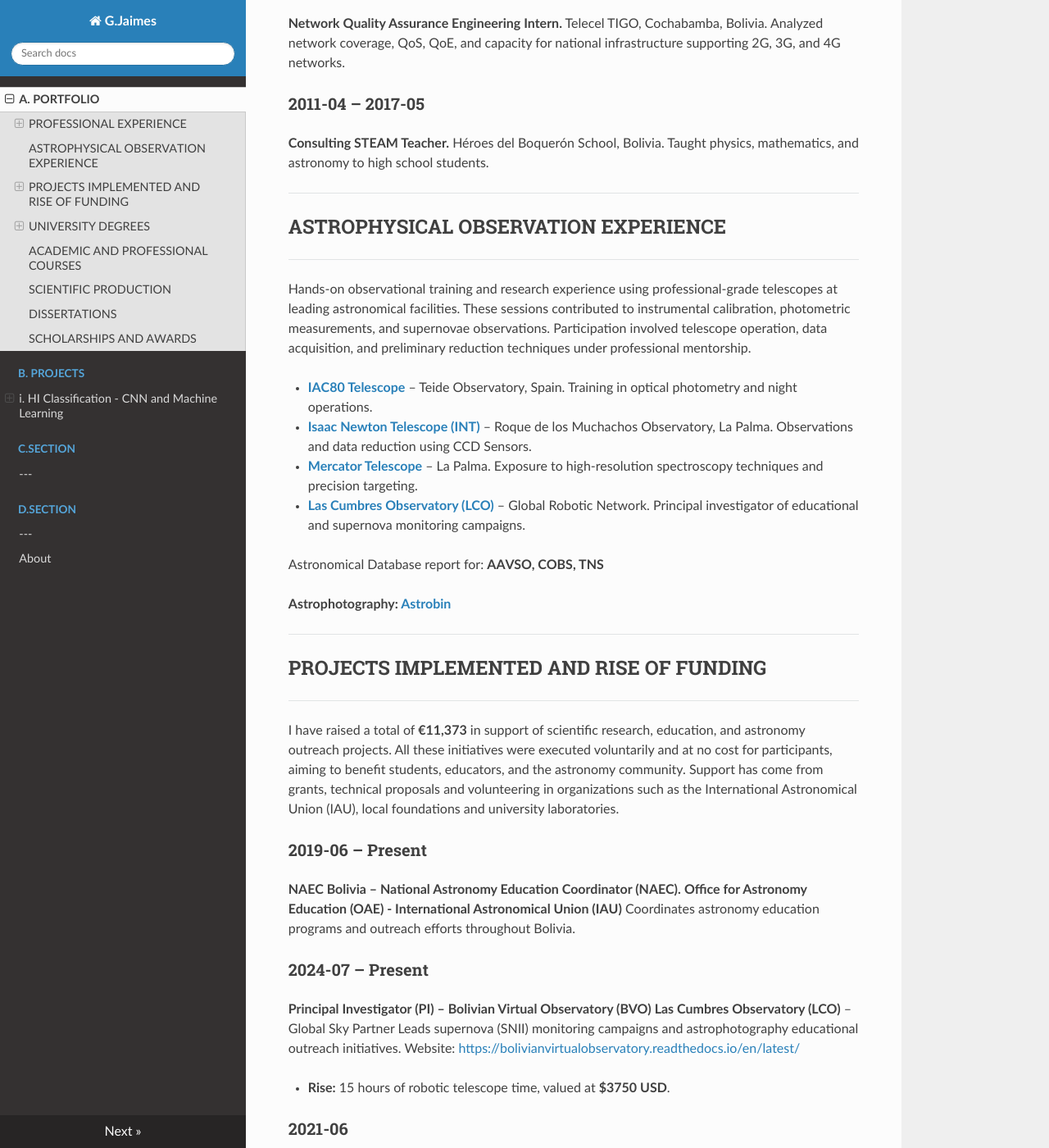
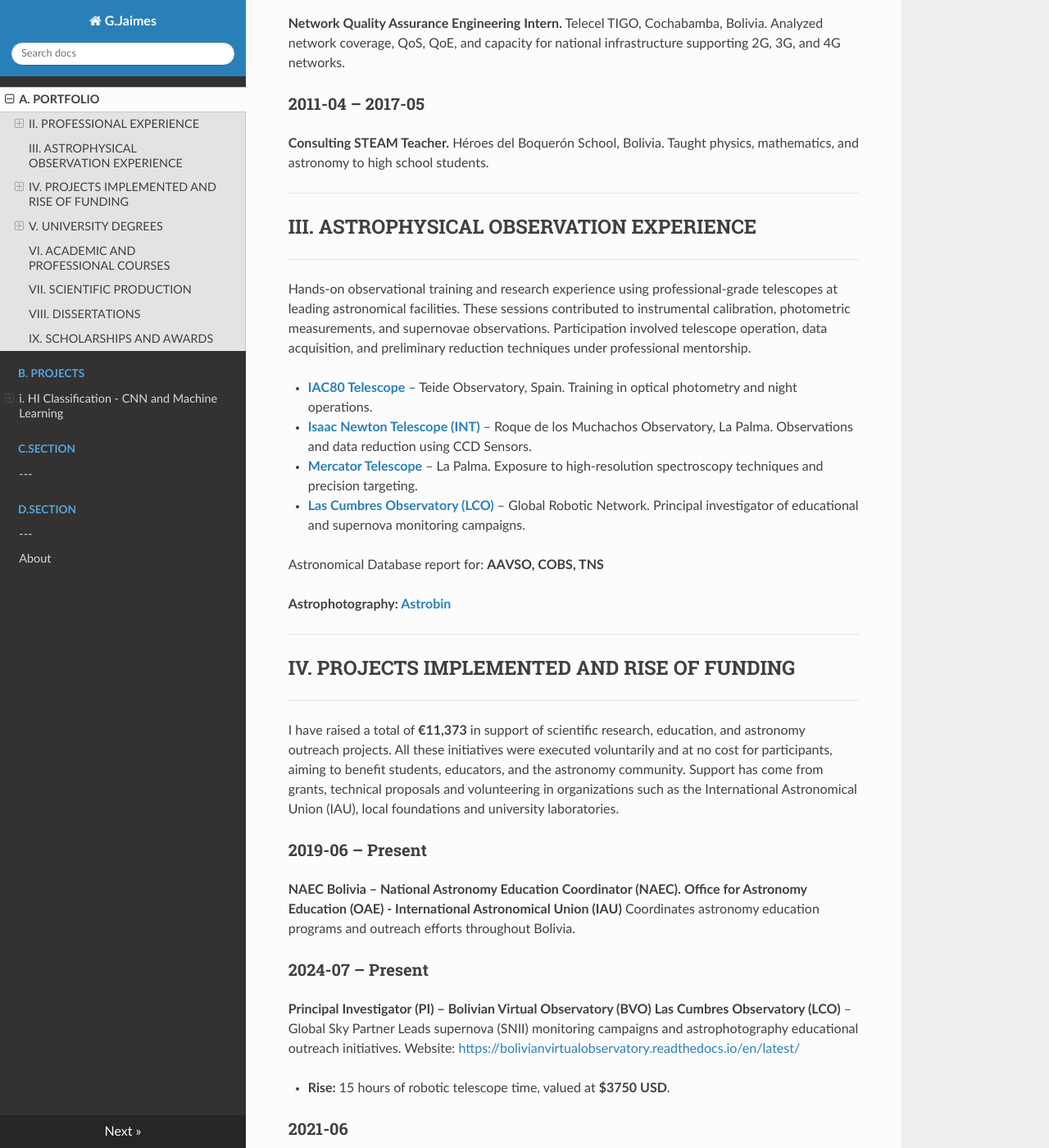
Before and after one commit to gabojaimesillanes/g.jaimes.illanes, an MkDocs documentation site: the page built from docs/portfolio.md, in a window 1280 px wide and 1400 px high, scrolled down 2779 px. Shown: the whole window at 82% size. Built offline with MkDocs 1.6.1, drawn with Linux system fonts in a browser that asks for light colours; nearby versions of some CDN libraries; some of the changed text lies outside the part shown.

Commit message:
Update portfolio.md

```diff
--- a/docs/portfolio.md
+++ b/docs/portfolio.md
@@ -1,6 +1,6 @@
 ![NGC6523_GJaimes](content/im/NGC6523_BVO_GJAIMES_FULL_b.jpg)
 
-# PORTFOLIO and CURRICULUM VITAE
+# I. PORTFOLIO and CURRICULUM VITAE
 
 ---
 
@@ -16,7 +16,7 @@
 
 ---
 
-## PROFESSIONAL EXPERIENCE
+## II. PROFESSIONAL EXPERIENCE
 
 ---
 
@@ -94,7 +94,7 @@ Taught physics, mathematics, and astronomy to high school students.
 
 ---
 
-## ASTROPHYSICAL OBSERVATION EXPERIENCE
+## III. ASTROPHYSICAL OBSERVATION EXPERIENCE
 
 ---
 
@@ -111,7 +111,7 @@ Astronomical Database report for: **AAVSO, COBS, TNS**
 
 ---
 
-## PROJECTS IMPLEMENTED AND RISE OF FUNDING
+## IV. PROJECTS IMPLEMENTED AND RISE OF FUNDING
 
 ---
 
@@ -166,7 +166,7 @@ Website: [https://open-astronomy-schools.org/2019/08/astroedu-brings-astronomy-t
 
 ---
 
-## UNIVERSITY DEGREES
+## V. UNIVERSITY DEGREES
 
 ---
 
@@ -194,7 +194,7 @@ Thesis: Small Cells deployment strategy for Cochabamba’s dense urban areas.
 
 ---
 
-## ACADEMIC AND PROFESSIONAL COURSES
+## VI. ACADEMIC AND PROFESSIONAL COURSES
 
 ---
 
@@ -207,7 +207,7 @@ Thesis: Small Cells deployment strategy for Cochabamba’s dense urban areas.
 
 ---
 
-## SCIENTIFIC PRODUCTION
+## VII. SCIENTIFIC PRODUCTION
 
 ---
 
@@ -337,7 +337,7 @@ Thesis: Small Cells deployment strategy for Cochabamba’s dense urban areas.
   2023
 ---
 
-## DISSERTATIONS
+## VIII. DISSERTATIONS
 
 ---
 
@@ -381,7 +381,7 @@ Thesis: Small Cells deployment strategy for Cochabamba’s dense urban areas.
 
 ---
 
-## SCHOLARSHIPS AND AWARDS
+## IX. SCHOLARSHIPS AND AWARDS
 
 ---
 
```
